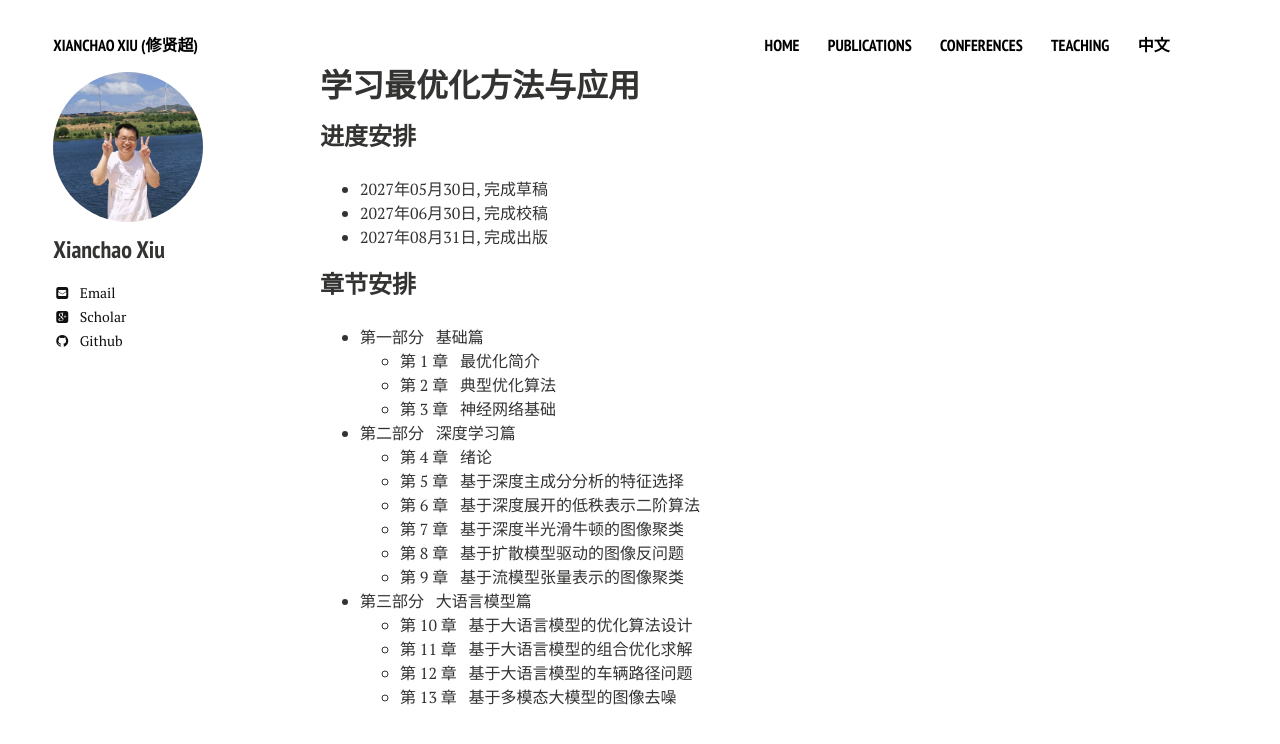
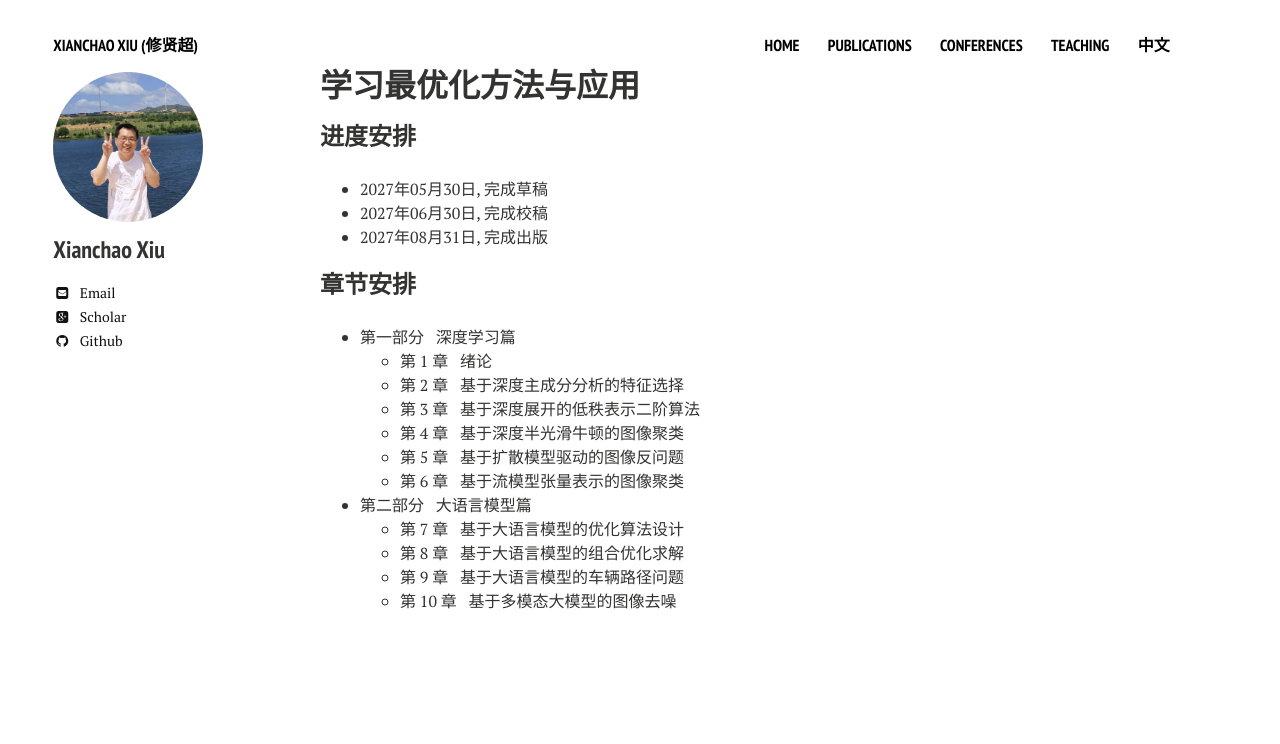
Before and after one commit to xianchaoxiu/xianchaoxiu.github.io, a Jekyll site: the page built from chinese/books/L2O/index.md, in a window 1280 px wide. Shown: the top 744 px of the page. Built offline with Jekyll 4.4.1, drawn with Linux system fonts in a browser that asks for light colours; nearby versions of some CDN libraries.

Commit message:
Update index.md

```diff
--- a/chinese/books/L2O/index.md
+++ b/chinese/books/L2O/index.md
@@ -11,19 +11,15 @@ share: false
 * 2027年08月31日, 完成出版<br>
 
 ### 章节安排
-* 第一部分 &nbsp;  基础篇 <br>
-  * 第 1 章 &nbsp;  最优化简介 <br>
-  * 第 2 章 &nbsp;  典型优化算法 <br>
-  * 第 3 章 &nbsp;  神经网络基础 <br>
-* 第二部分 &nbsp;  深度学习篇 <br>
-  * 第 4 章 &nbsp;  绪论 <br>
-  * 第 5 章 &nbsp;  基于深度主成分分析的特征选择 <br>
-  * 第 6 章 &nbsp;  基于深度展开的低秩表示二阶算法 <br>
-  * 第 7 章 &nbsp;  基于深度半光滑牛顿的图像聚类 <br>
-  * 第 8 章 &nbsp;  基于扩散模型驱动的图像反问题 <br>
-  * 第 9 章 &nbsp;  基于流模型张量表示的图像聚类 <br>
-* 第三部分 &nbsp;  大语言模型篇 <br>
-  * 第 10 章 &nbsp;  基于大语言模型的优化算法设计 <br>
-  * 第 11 章 &nbsp;  基于大语言模型的组合优化求解 <br>
-  * 第 12 章 &nbsp;  基于大语言模型的车辆路径问题 <br>
-  * 第 13 章 &nbsp;  基于多模态大模型的图像去噪 <br>
+* 第一部分 &nbsp;  深度学习篇 <br>
+  * 第 1 章 &nbsp;  绪论 <br>
+  * 第 2 章 &nbsp;  基于深度主成分分析的特征选择 <br>
+  * 第 3 章 &nbsp;  基于深度展开的低秩表示二阶算法 <br>
+  * 第 4 章 &nbsp;  基于深度半光滑牛顿的图像聚类 <br>
+  * 第 5 章 &nbsp;  基于扩散模型驱动的图像反问题 <br>
+  * 第 6 章 &nbsp;  基于流模型张量表示的图像聚类 <br>
+* 第二部分 &nbsp;  大语言模型篇 <br>
+  * 第 7 章 &nbsp;  基于大语言模型的优化算法设计 <br>
+  * 第 8 章 &nbsp;  基于大语言模型的组合优化求解 <br>
+  * 第 9 章 &nbsp;  基于大语言模型的车辆路径问题 <br>
+  * 第 10 章 &nbsp;  基于多模态大模型的图像去噪 <br>
```
